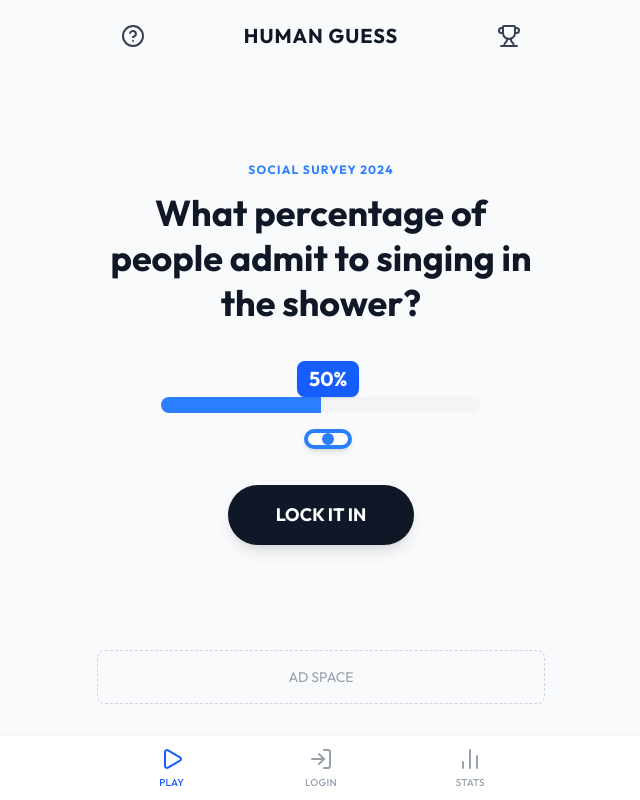
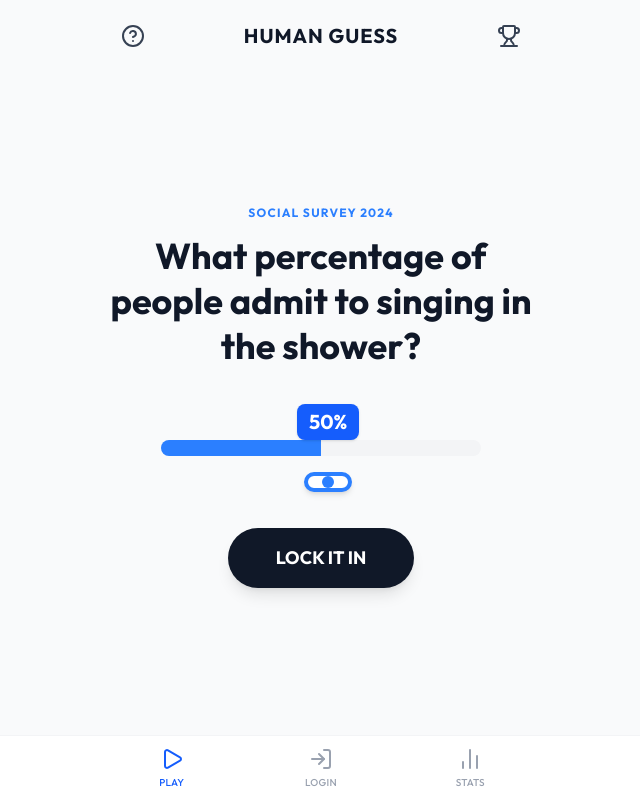
Before and after one commit to ThoKlith/questionle, a Next.js app: page / in a window 1280 px wide. Shown: the whole page, without its empty margins (319-959 px from the left). Built offline with nearby package versions, Linux system fonts and the light colour scheme; no server answers.

Commit message:
Disable PWA and remove AdSpace to fix build

```diff
--- a/src/app/layout.tsx
+++ b/src/app/layout.tsx
@@ -20,7 +20,7 @@ export const viewport: Viewport = {
   userScalable: false,
 };
 
-import AdSpace from "@/components/Layout/AdSpace";
+// import AdSpace from "@/components/Layout/AdSpace";
 
 export default function RootLayout({
   children,
@@ -36,11 +36,11 @@ export default function RootLayout({
             <div className="w-full max-w-md mx-auto flex-1 flex flex-col">
               {children}
             </div>
-            <AdSpace />
+            {/* <AdSpace /> */}
           </main>
           <Footer />
         </div>
       </body>
-    </html>
+    </html >
   );
 }
```
Also changed, not shown: next.config.ts (+5 -2 lines).
